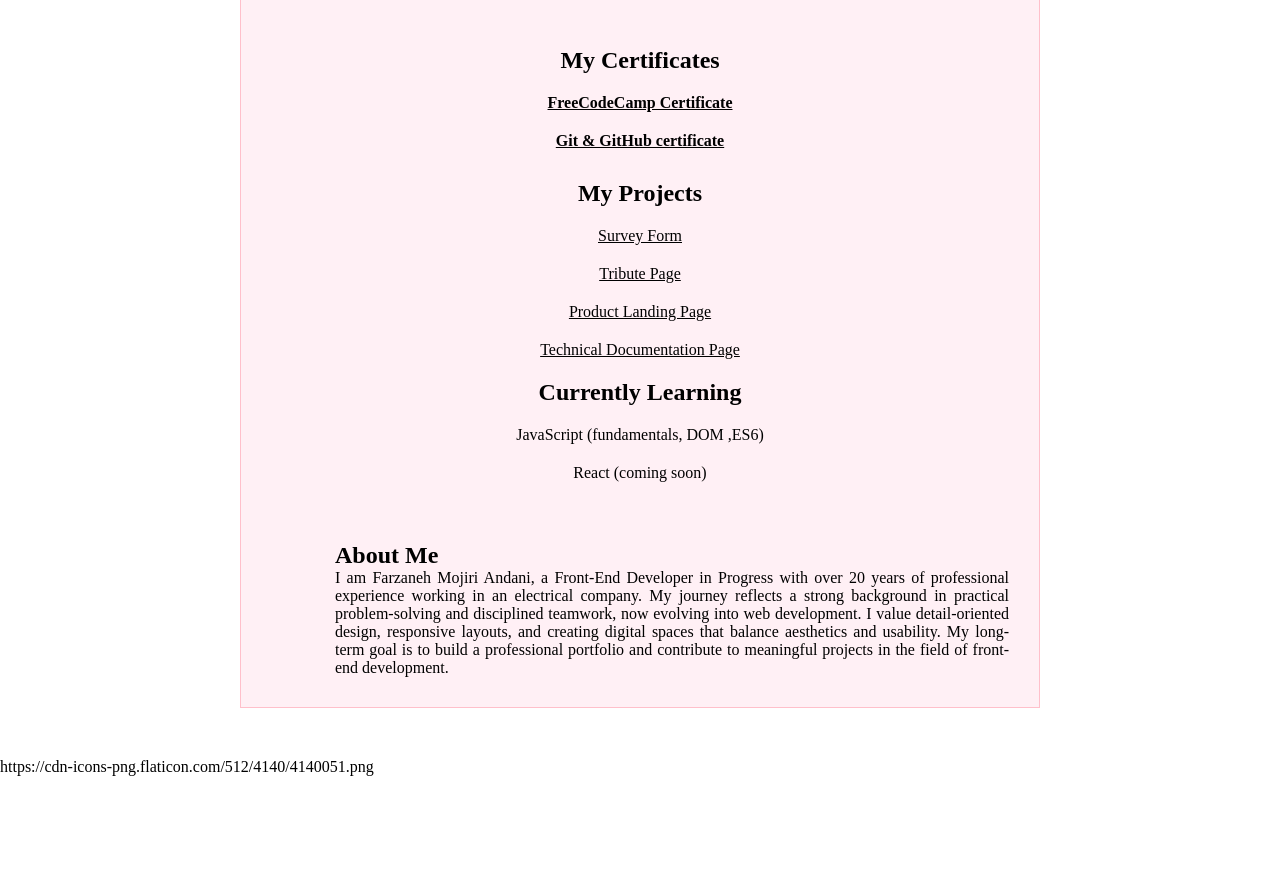
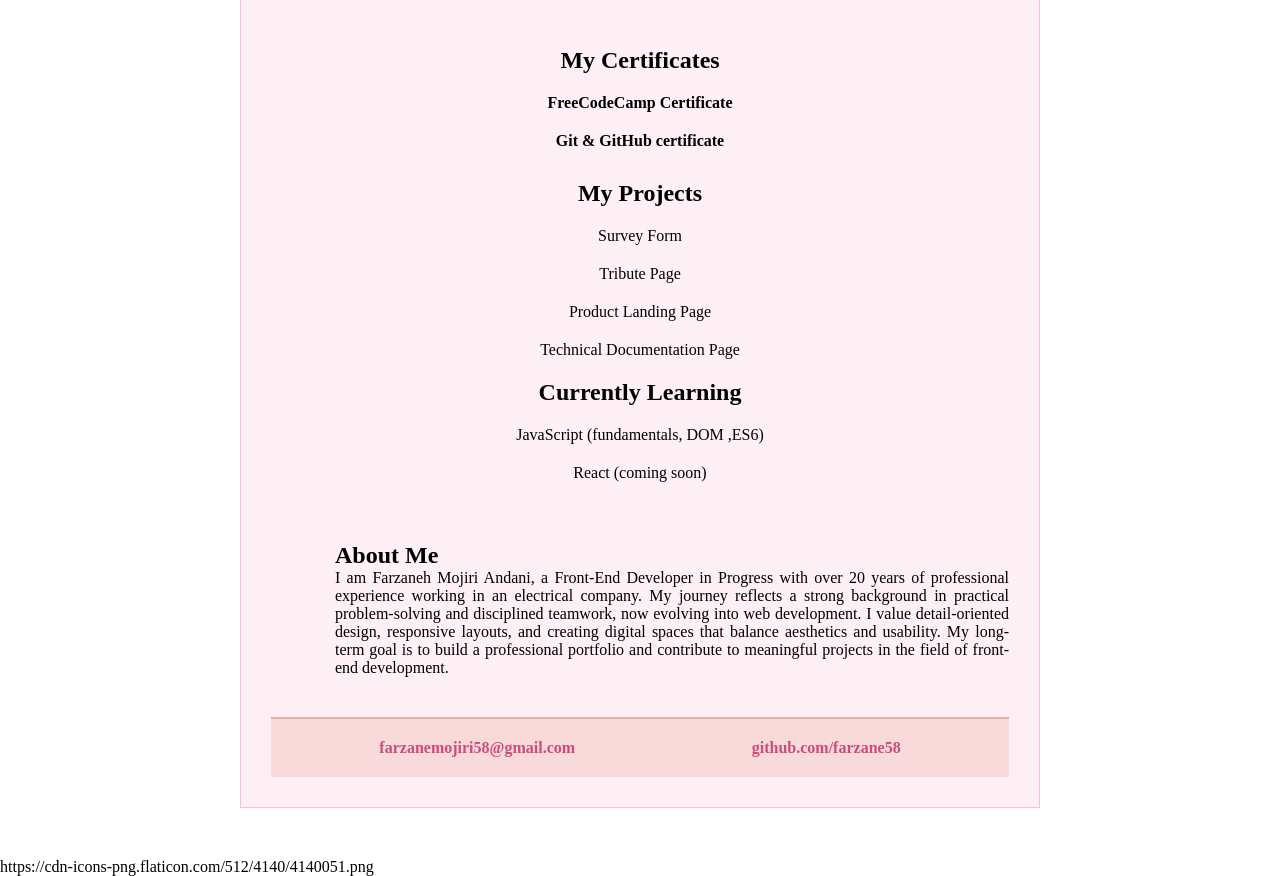
Before and after one commit to farzane58/my-portfolio, a plain HTML site: page index.html in a window 1280 px wide. Shown: the part 381-1257 px from the top of the page. Before the commit the page ends 1157 px from the top, so only its background shows below. Drawn offline with Linux system fonts and the light colour scheme.

Commit message:
add contact

```diff
--- a/index.html
+++ b/index.html
@@ -13,7 +13,7 @@
         <a href="#welcome-section" >Home</a>
         <a href="#projects" >projects</a>
         <a href="#about-me" >About Me</a>
-        <a href="https://www.freecodecamp.org/fcc-b382dd0d-3833-40e0-9d9e-01f10b6c286d" id="profile-link">Visit my freecodecamp profile</a>
+        <a href="#footer" id="profile-link">contact</a>
 
 
 
@@ -66,6 +66,11 @@
 
 
     </section>
+    <footer id="footer">
+
+        <a href="mailto:farzanemojiri58@gmail.com" target="_blank">farzanemojiri58@gmail.com</a>
+        <a href="http://github.com/farzane58" target="_blank">github.com/farzane58</a>
+    </footer>
 
 
 
--- a/style.css
+++ b/style.css
@@ -95,6 +95,32 @@ p{
     margin-top: 20px;
 
 }
+#footer{
+    display: flex;
+    justify-content: space-around;
+    background-color: #f8dada;
+    text-align: center;
+    padding: 20px;
+    font-size: 16px;
+    color: #333;
+    margin-top: 40px;
+    border-top: 2px solid #e5b1b1;
+}
+#footer a{
+    color: #d14a7c;
+    text-decoration: none;
+    font-weight: bold;
+}
+#footer a:hover{
+    text-decoration: underline;
+}
+.project-tile a,.certificate a{
+    text-decoration: none;
+}
+.project-tile a:hover,.certificate a:hover{
+    text-decoration: underline;
+}
+
 
 
 
```
